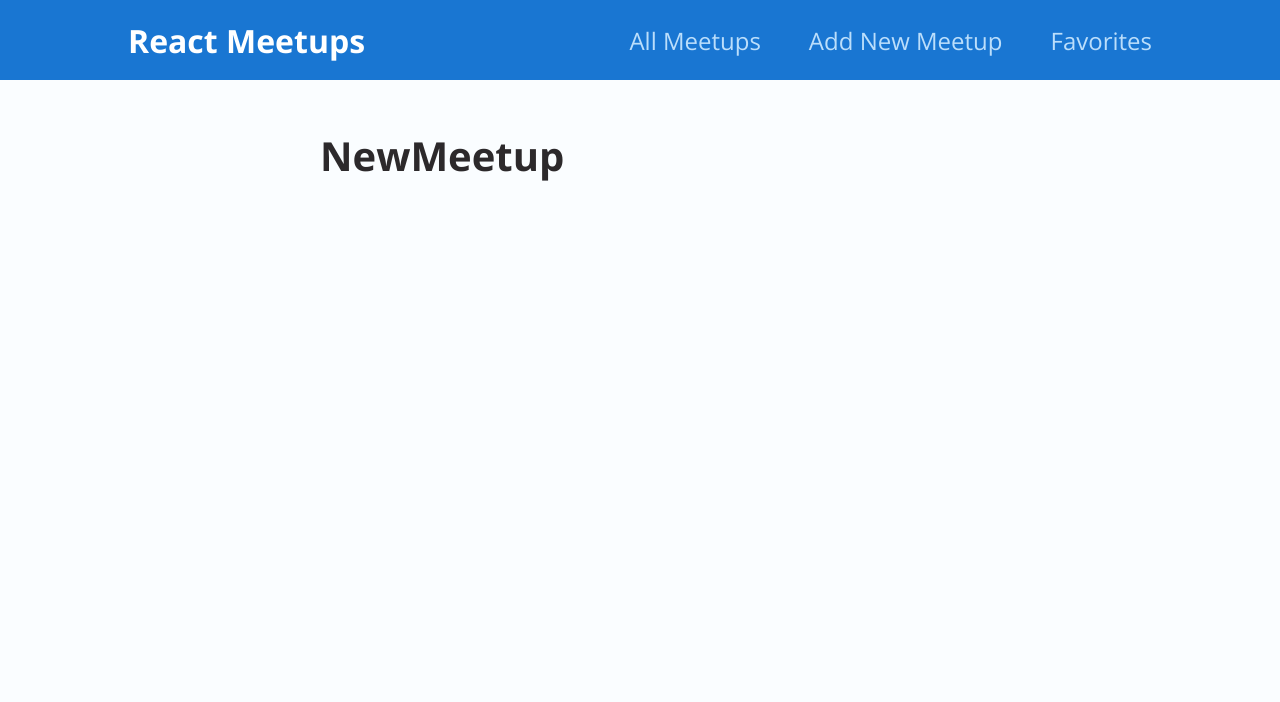
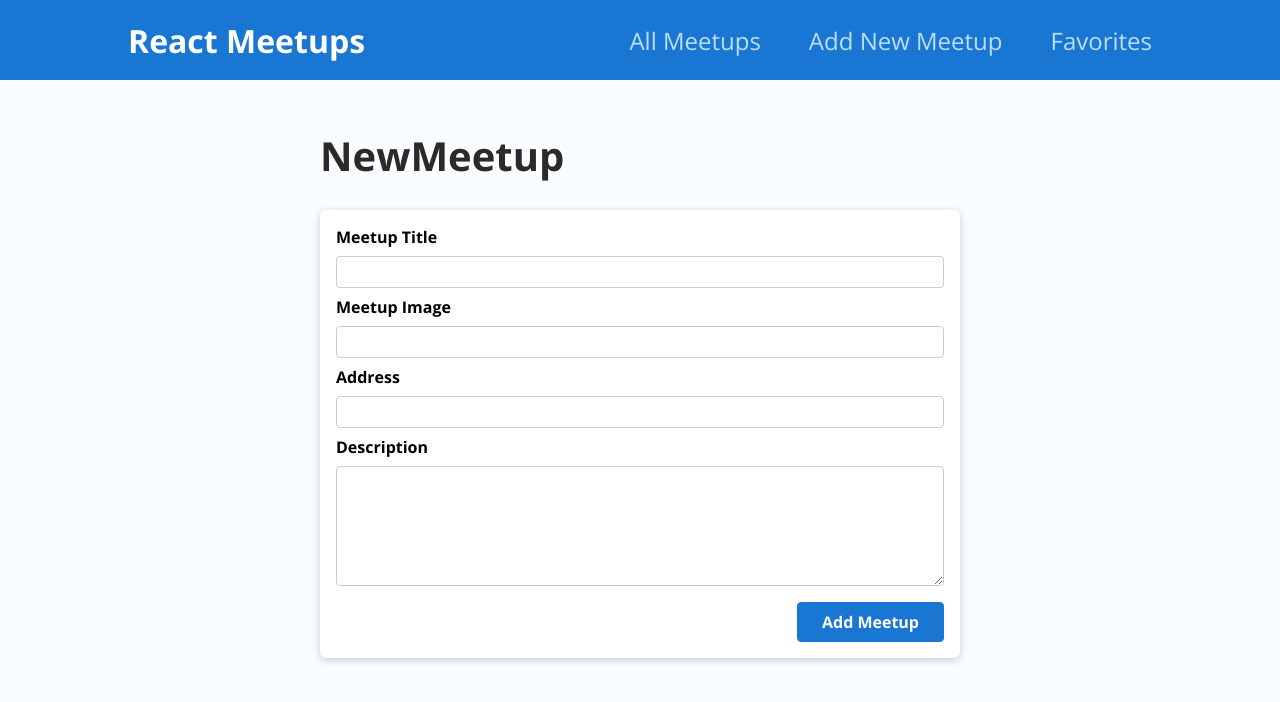
Before and after one commit to deskavaenkelt/MeetupAppWithTsAndFirebase, a React (Create React App) app in the folder client/: page /newMeetup in a window 1280 px wide. Shown: the top 702 px of the page. Built offline with nearby package versions, Linux system fonts and the light colour scheme.

Commit message:
Created New Meetup Form

```diff
--- a/client/src/components/meetups/MeetupItem.module.css
+++ b/client/src/components/meetups/MeetupItem.module.css
@@ -33,7 +33,7 @@
 .actions button {
     font: inherit;
     cursor: pointer;
-    color:var(--dark-primary-color); /* #77002e */
+    color: var(--dark-primary-color); /* #77002e */
     border: 1px solid var(--dark-primary-color); /* #77002e */
     background-color: transparent;
     padding: 0.5rem 1.5rem;
--- /dev/null
+++ b/client/src/components/meetups/NewMeetupForm.module.css
@@ -0,0 +1,45 @@
+.form {
+    padding: 1rem;
+}
+
+.control {
+    margin-bottom: 0.5rem;
+}
+
+.control label {
+    display: block;
+    font-weight: bold;
+    margin-bottom: 0.5rem;
+}
+
+.control input,
+.control textarea {
+    display: block;
+    font: inherit;
+    border-radius: 4px;
+    border: 1px solid #ccc;
+    padding: 0.25rem;
+    width: 100%;
+}
+
+.actions {
+    margin-top: 1rem;
+    text-align: right;
+}
+
+.actions button {
+    font: inherit;
+    cursor: pointer;
+    background-color: var(--dark-primary-color); /* #77002e */
+    color: white;
+    padding: 0.5rem 1.5rem;
+    border: 1px solid var(--dark-primary-color); /* #77002e */
+    border-radius: 4px;
+    font-weight: bold;
+}
+
+.actions button:hover,
+.actions button:active {
+    background-color: var(--default-primary-color); /* #a50e48 */
+    border-color: var(--default-primary-color); /* #a50e48 */
+}
--- /dev/null
+++ b/client/src/components/meetups/NewMeetupForm.tsx
@@ -0,0 +1,56 @@
+import { useRef } from 'react'
+import css from './NewMeetupForm.module.css'
+import Card from '../ui/card/Card'
+
+const NewMeetupForm = () => {
+	const titleInputRef = useRef<HTMLInputElement>(null)
+	const imageInputRef = useRef<HTMLInputElement>(null)
+	const addressInputRef = useRef<HTMLInputElement>(null)
+	const descriptionInputRef = useRef<HTMLTextAreaElement>(null)
+
+	const submitHandler = (event: { preventDefault: () => void }) => {
+		event.preventDefault()
+
+		const enteredTitle = titleInputRef.current?.value
+		const enteredImage = imageInputRef.current?.value
+		const enteredAddress = addressInputRef.current?.value
+		const enteredDescription = descriptionInputRef.current?.value
+
+		const meetupData = {
+			title: enteredTitle,
+			image: enteredImage,
+			address: enteredAddress,
+			description: enteredDescription
+		}
+
+		console.log(meetupData)
+	}
+
+	return (
+		<Card>
+			<form className={ css.form } onSubmit={ submitHandler }>
+				<div className={ css.control }>
+					<label htmlFor='title'>Meetup Title</label>
+					<input type='text' required id='title' ref={titleInputRef}/>
+				</div>
+				<div className={ css.control }>
+					<label htmlFor='image'>Meetup Image</label>
+					<input type='url' required id='image' ref={imageInputRef}/>
+				</div>
+				<div className={ css.control }>
+					<label htmlFor='address'>Address</label>
+					<input type='text' required id='address' ref={addressInputRef}/>
+				</div>
+				<div className={ css.control }>
+					<label htmlFor='description'>Description</label>
+					<textarea id='description' required rows={ 5 } ref={descriptionInputRef}></textarea>
+				</div>
+				<div className={ css.actions }>
+					<button>Add Meetup</button>
+				</div>
+			</form>
+		</Card>
+	)
+}
+
+export default NewMeetupForm
--- a/client/src/views/NewMeetupView.tsx
+++ b/client/src/views/NewMeetupView.tsx
@@ -1,9 +1,11 @@
+import NewMeetupForm from '../components/meetups/NewMeetupForm'
+
 const NewMeetupView = () => {
 
 	return (
 		<>
 			<h1>NewMeetup</h1>
-
+			<NewMeetupForm />
 		</>
 	)
 }
```
